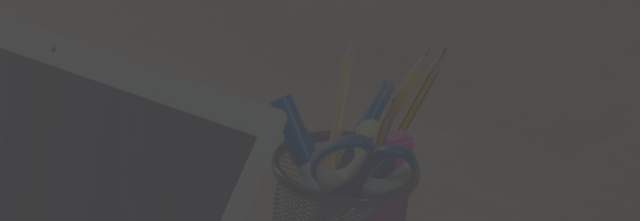
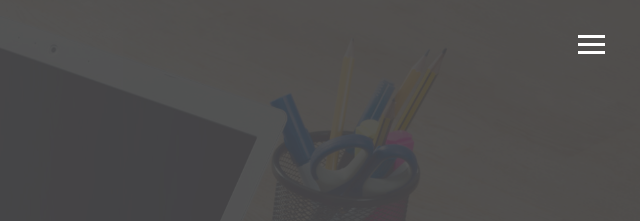
Before and after one commit to DonchoMitev/MyPortfolio, a website: page docs/index.html in a window 1280 px wide. Shown: the top 221 px of the page, 640-1280 px from the left. Drawn offline with Linux system fonts and the light colour scheme.

Commit message:
_menu.css, style menu icon

```diff
--- /dev/null
+++ b/scss/_menu.scss
@@ -0,0 +1,16 @@
+.menu-btn {
+  position: absolute;
+  z-index: 3;
+  right: 35px;
+  top: 35px;
+  cursor: pointer;
+  @include easeOut;
+
+  .btn-line {
+    width: 27px;
+    height: 3px;
+    margin-bottom: 5px;
+    background: #fff;
+    @include easeOut;
+  }
+}
--- a/scss/main.scss
+++ b/scss/main.scss
@@ -1,6 +1,6 @@
 @import "mixins";
 @import "variables";
-n
+@import "menu";
 * {
   box-sizing: border-box;
 }
```
Also changed, not shown: docs/css/main.css.
